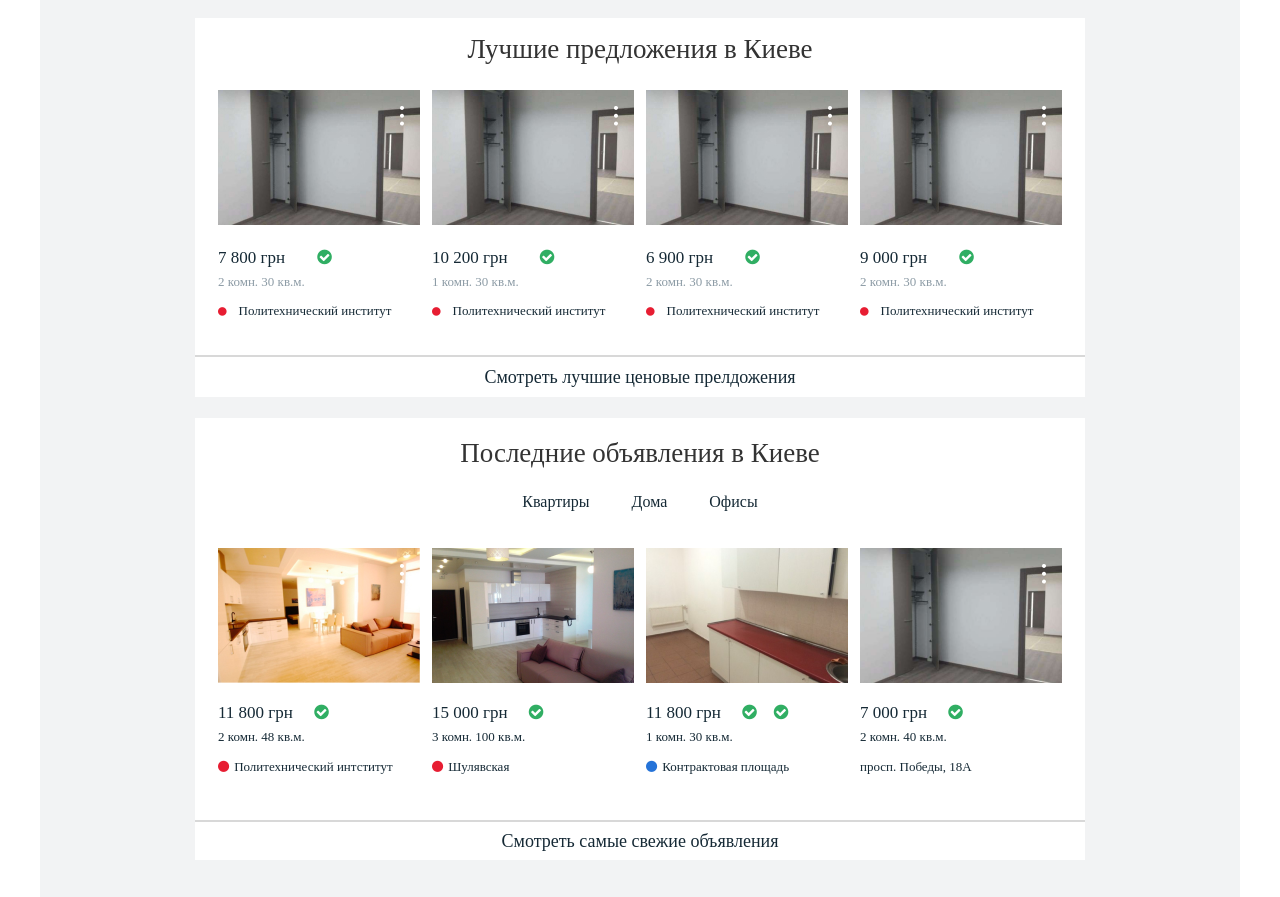
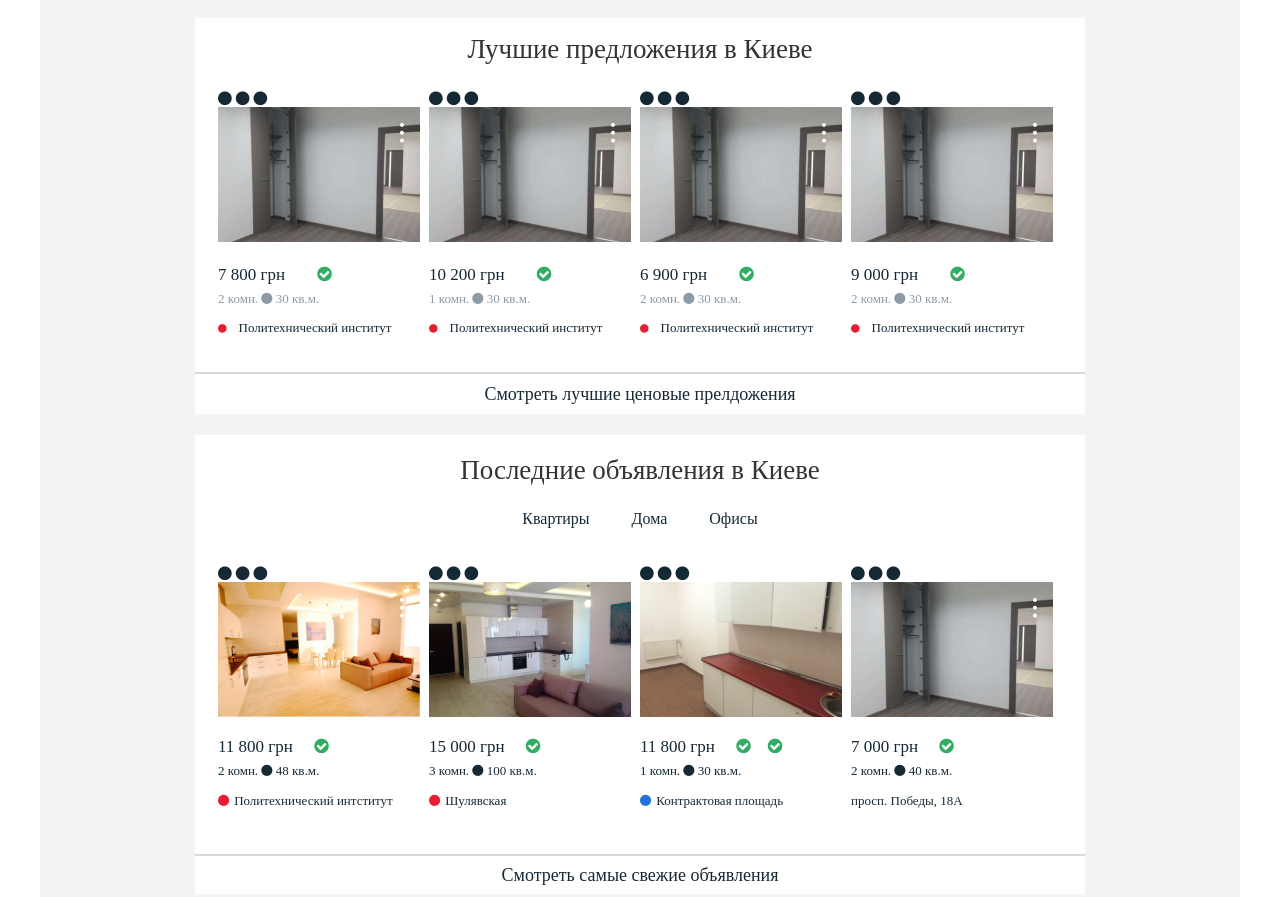
Before and after one commit to ChernenkoKM-21/Metrovka, a website: page app/index.html in a window 1280 px wide. Shown: the part 637-1534 px from the top of the page. Drawn offline with Linux system fonts and the light colour scheme.

Commit message:
updated html

```diff
--- a/app/index.html
+++ b/app/index.html
@@ -91,7 +91,7 @@
 				</div>
 				<form class="main__property__content__form">
 					<select class="main__property__content__form__selection">
-						<option class="main__property__content__form__selection__option"><!-- <i class="fa fa-circle" style="color: red"> --></i>Политехнический институт</option>
+						<option class="main__property__content__form__selection__option"><!-- <i class="fa fa-circle" style="color: red"></i>-->Политехнический институт</option>
 						<option class="main__property__content__form__selection__option">КНУ им.Т.Шевченка</option>
 					</select>
 					<button type="submit" class="main__property__content__form__submit button_primary">Показать результаты поиска</button>
@@ -108,27 +108,47 @@
 
 			<div class="main__best__slider">
 				<a href="#" class="main__best__slider__item">
+					<span class="dots">
+						<i class="fa fa-circle"></i>
+						<i class="fa fa-circle"></i>
+						<i class="fa fa-circle"></i>
+					</span>
 					<img src="img/Group-10.jpg" alt="img" class="main__best__slider__item__img"/>
 					<p class="main__best__slider__item__price">7 800 грн <i class="fa fa-check-circle""></i></p>
-					<span class="main__best__slider__item__info">2 комн. 30 кв.м.</span>
+					<span class="main__best__slider__item__info">2 комн. <i class="fa fa-circle"></i> 30 кв.м.</span>
 					<h5 class="main__best__slider__item__loc"><i class="fa fa-circle"></i>Политехнический институт </h5>
 				</a>
 				<a href="#" class="main__best__slider__item">
+					<span class="dots">
+						<i class="fa fa-circle"></i>
+						<i class="fa fa-circle"></i>
+						<i class="fa fa-circle"></i>
+					</span>
 					<img src="img/Group-10.jpg" alt="img" class="main__best__slider__item__img"/>
 					<p class="main__best__slider__item__price">10 200 грн <i class="fa fa-check-circle"></i></p>
-					<span class="main__best__slider__item__info">1 комн. 30 кв.м.</span>
+					<span class="main__best__slider__item__info">1 комн. <i class="fa fa-circle"></i> 30 кв.м.</span>
 					<h5 class="main__best__slider__item__loc"><i class="fa fa-circle fa-red"></i>Политехнический институт</h5>
 				</a>
 				<a href="#" class="main__best__slider__item">
+					<span class="dots">
+						<i class="fa fa-circle"></i>
+						<i class="fa fa-circle"></i>
+						<i class="fa fa-circle"></i>
+					</span>
 					<img src="img/Group-10.jpg" alt="img" class="main__best__slider__item__img"/>
 					<p class="main__best__slider__item__price">6 900 грн <i class="fa fa-check-circle"></i></p>
-					<span class="main__best__slider__item__info">2 комн. 30 кв.м.</span>
+					<span class="main__best__slider__item__info">2 комн. <i class="fa fa-circle"></i> 30 кв.м.</span>
 					<h5 class="main__best__slider__item__loc"><i class="fa fa-circle fa-red"></i>Политехнический институт</h5>
 				</a>
 				<a href="#" class="main__best__slider__item">
+					<span class="dots">
+						<i class="fa fa-circle"></i>
+						<i class="fa fa-circle"></i>
+						<i class="fa fa-circle"></i>
+					</span>
 					<img src="img/Group-10.jpg" alt="img" class="main__best__slider__item__img"/>
 					<p class="main__best__slider__item__price">9 000 грн <i class="fa fa-check-circle"></i></p>
-					<span class="main__best__slider__item__info">2 комн. 30 кв.м.</span>
+					<span class="main__best__slider__item__info">2 комн. <i class="fa fa-circle"></i> 30 кв.м.</span>
 					<h5 class="main__best__slider__item__loc"><i class="fa fa-circle fa-red"></i>Политехнический институт</h5>
 				</a>
 			</div>
@@ -149,27 +169,47 @@
 
 			<div class="main__advert__slider">
 				<a href="#" class="main__advert__slider__item">
+					<span class="dots">
+						<i class="fa fa-circle"></i>
+						<i class="fa fa-circle"></i>
+						<i class="fa fa-circle"></i>
+					</span>
 					<img src="img/flat_1.png" alt="img" class="main__advert__slider__item__img"/>
 					<p class="main__advert__slider__item__price">11 800 грн <i class="fa fa-check-circle"></i></p>
-					<span class="main__advert__slider__item__info">2 комн. 48 кв.м.</span>
+					<span class="main__advert__slider__item__info">2 комн. <i class="fa fa-circle"></i> 48 кв.м.</span>
 					<h5 class="main__advert__slider__item__loc"><i class="fa fa-circle fa-red"></i>Политехнический интститут</h5>
 				</a>
 				<a href="#" class="main__advert__slider__item">
+					<span class="dots">
+						<i class="fa fa-circle"></i>
+						<i class="fa fa-circle"></i>
+						<i class="fa fa-circle"></i>
+					</span>
 					<img src="img/flat_2.png" alt="img" class="main__advert__slider__item__img"/>
 					<p class="main__advert__slider__item__price">15 000 грн <i class="fa fa-check-circle"></i></p>
-					<span class="main__advert__slider__item__info">3 комн. 100 кв.м.</span>
+					<span class="main__advert__slider__item__info">3 комн. <i class="fa fa-circle"></i> 100 кв.м.</span>
 					<h5 class="main__advert__slider__item__loc"><i class="fa fa-circle fa-red"></i>Шулявская</h5>
 				</a>
 				<a href="#" class="main__advert__slider__item">
+					<span class="dots">
+						<i class="fa fa-circle"></i>
+						<i class="fa fa-circle"></i>
+						<i class="fa fa-circle"></i>
+					</span>
 					<img src="img/flat_3.png" alt="img" class="main__advert__slider__item__img"/>
 					<p class="main__advert__slider__item__price">11 800 грн <i class="fa fa-check-circle"></i><i class="fa fa-check-circle"></i></p>
-					<span class="main__advert__slider__item__info">1 комн. 30 кв.м.</span>
+					<span class="main__advert__slider__item__info">1 комн. <i class="fa fa-circle"></i> 30 кв.м.</span>
 					<h5 class="main__advert__slider__item__loc"><i class="fa fa-circle fa-blue"></i>Контрактовая площадь</h5>
 				</a>
 				<a href="#" class="main__advert__slider__item">
+					<span class="dots">
+						<i class="fa fa-circle"></i>
+						<i class="fa fa-circle"></i>
+						<i class="fa fa-circle"></i>
+					</span>
 					<img src="img/flat_4.png" alt="img" class="main__advert__slider__item__img"/>
 					<p class="main__advert__slider__item__price">7 000 грн <i class="fa fa-check-circle"></i></p>
-					<span class="main__advert__slider__item__info">2 комн. 40 кв.м.</span>
+					<span class="main__advert__slider__item__info">2 комн. <i class="fa fa-circle"></i> 40 кв.м.</span>
 					<h5 class="main__advert__slider__item__loc">просп. Победы, 18А</h5>
 				</a>
 			</div>
@@ -223,7 +263,7 @@
 					<img src="img/Group10.jpg" alt="img" class="main__blog__slider__item__img"/>
 					<span class="main__blog__slider__item__rubric pink_item">ЛАЙФХАК</span>
 					<h5 class="main__blog__slider__item__article">Киевляне могут оплатить коммуналку через Facebook...</h5>
-					<p class="main__blog__slider__item__author">Татьяна Малыняк  5 мин чтения</p>
+					<p class="main__blog__slider__item__author">Татьяна Малыняк <i class="fa fa-circle"></i> 5 мин чтения</p>
 				</a>
 				<a href="#" class="main__blog__slider__item">
 					<span class="dots">
@@ -234,7 +274,7 @@
 					<img src="img/advice.png" alt="img" class="main__blog__slider__item__img"/>
 					<span class="main__blog__slider__item__rubric green_item">СОВЕТЫ METROVKA</span>
 					<h5 class="main__blog__slider__item__article">ТОП-5 Самых дешевых квартир Киева</h5>
-					<p class="main__blog__slider__item__author">Татьяна Малыняк  4 мин чтения</p>
+					<p class="main__blog__slider__item__author">Татьяна Малыняк <i class="fa fa-circle"></i> 4 мин чтения</p>
 				</a>
 				<a href="#" class="main__blog__slider__item">
 					<span class="dots">
@@ -245,7 +285,7 @@
 					<img src="img/technologies.png" alt="img" class="main__blog__slider__item__img"/>
 					<span class="main__blog__slider__item__rubric blue_item">ТЕХНОЛОГИИ</span>
 					<h5 class="main__blog__slider__item__article">Смарт квартиры: цены, предложения и законность</h5>
-					<p class="main__blog__slider__item__author">Татьяна Малыняк  2 мин чтения</p>
+					<p class="main__blog__slider__item__author">Татьяна Малыняк <i class="fa fa-circle"></i> 2 мин чтения</p>
 				</a>
 			</div>
 
@@ -293,7 +333,7 @@
 					<i class="fa fa-instagram"></i>
 				</a>
 			</div>
-			<a href="#" class="page-footer__contacts__item">ул.Жилянская, 37 <br />Киев 01033</a>
+			<a href="#" class="page-footer__contacts__item page-footer__contacts__item_special-margin">ул.Жилянская, 37 <br /><span>Киев 01033</span></a>
 			<a href="#" class="page-footer__contacts__item">info@metrovka.ua</a>
 			<a href="#" class="page-footer__contacts__button button_primary">Оставить заявку</a>
 		</div>
```
